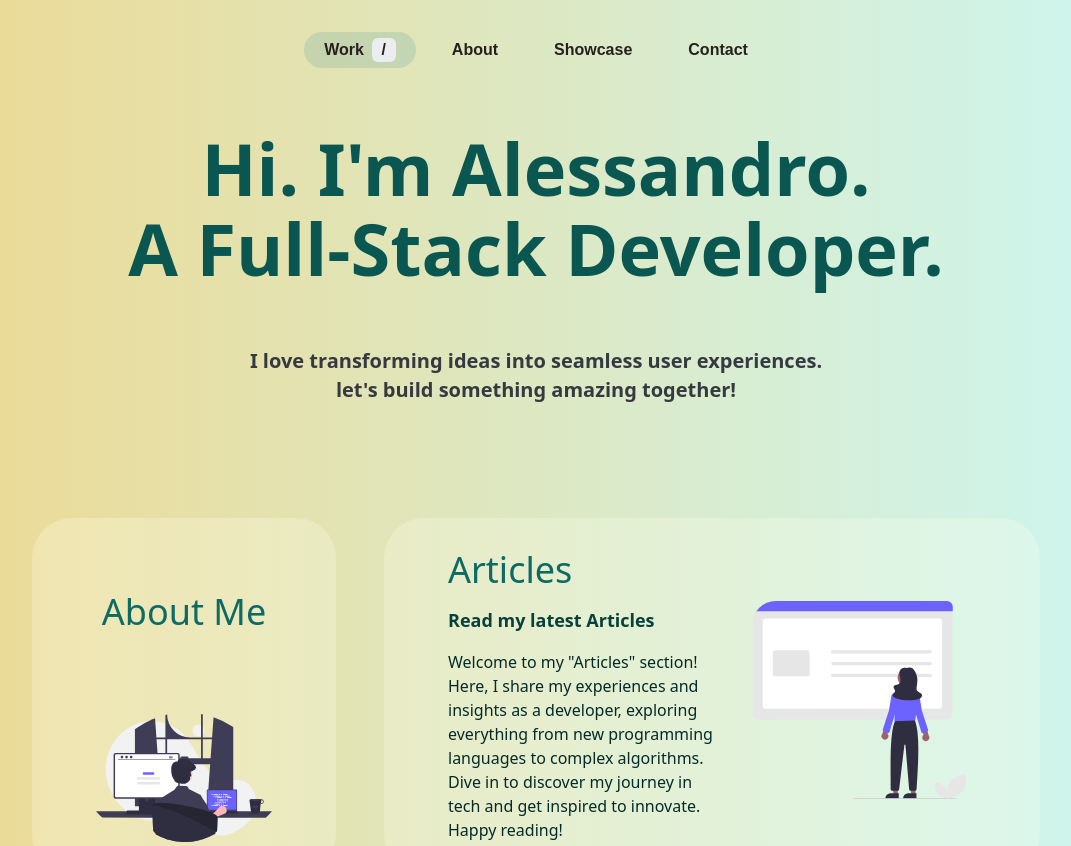
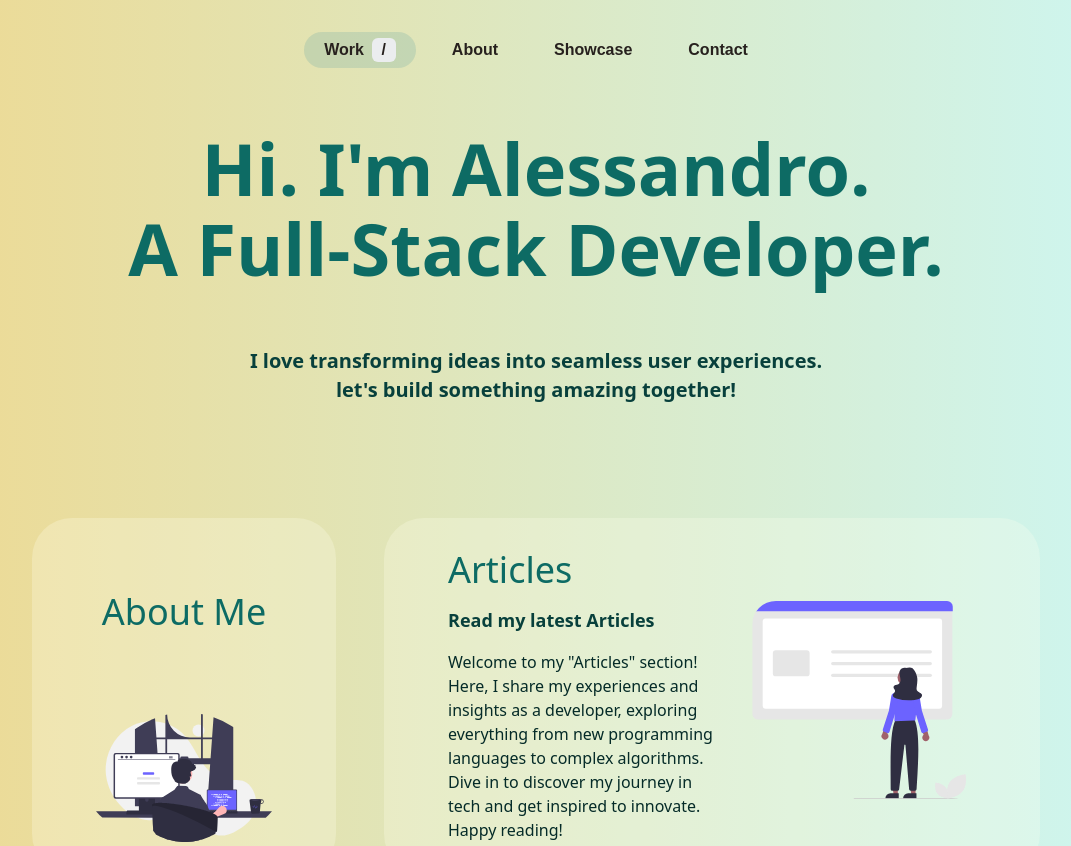
Before and after one commit to Ale-1508/portfolio, a Next.js app: page / in a window 1280 px wide. Shown: the top 846 px of the page, without its empty margins (104-1175 px from the left). Built offline with nearby package versions, Linux system fonts and the light colour scheme.

Commit message:
Fixed Color Palette

```diff
--- a/src/app/home/components/WhoAmI.tsx
+++ b/src/app/home/components/WhoAmI.tsx
@@ -1,5 +1,6 @@
 "use client";
 
+import { activePalette } from "@/logic/_core/common/colors";
 import { useEffect, useState } from "react"
 import Balancer from "react-wrap-balancer";
 
@@ -18,8 +19,6 @@ const TitleSection = () => {
       leading-tight
       font-semibold font-sans
       justify-center
-      text-primary-600
-      selection:bg-primary-500 selection:text-primary-50
       transition-transform duration-300 ease-out ${isVisible ? 'translate-y-0 opacity-100' : '-translate-y-10 opacity-0'}
     `}>
       <span>
@@ -46,9 +45,8 @@ const DescriptionSection = () => {
       mx-4
       flex flex-col gap-2 group
       font-semibold font-sans
-      text-gray-700
-      selection:bg-primary-500 selection:text-primary-50"
       transition-transform duration-300 ease-out ${isVisible ? 'translate-y-0 opacity-100' : '-translate-y-10 opacity-0'}
+      ${activePalette.text.primary["700"]}
     `}>
       <p className="leading-tight
         flex flex-col gap-1 justify-center">
```
